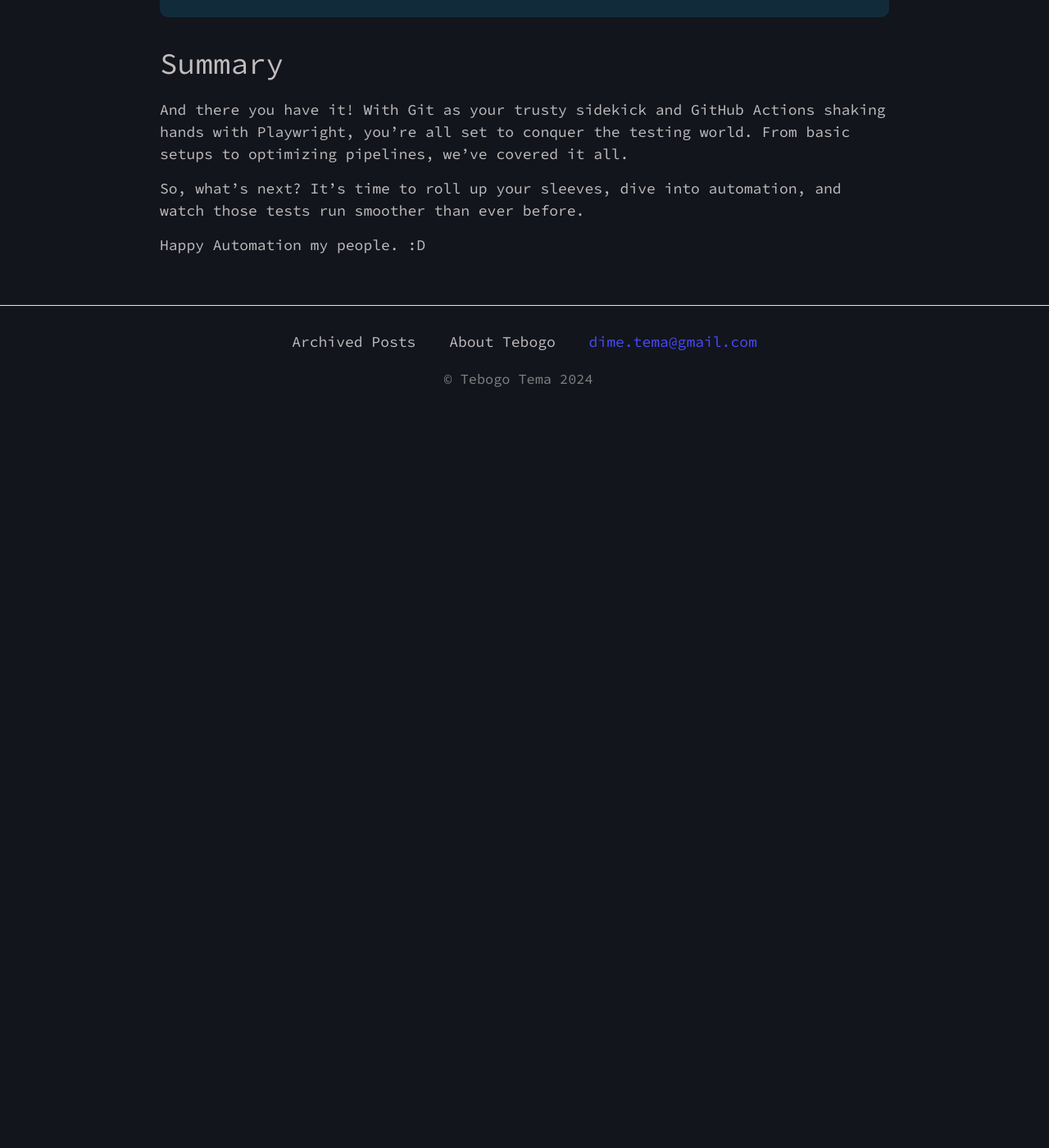
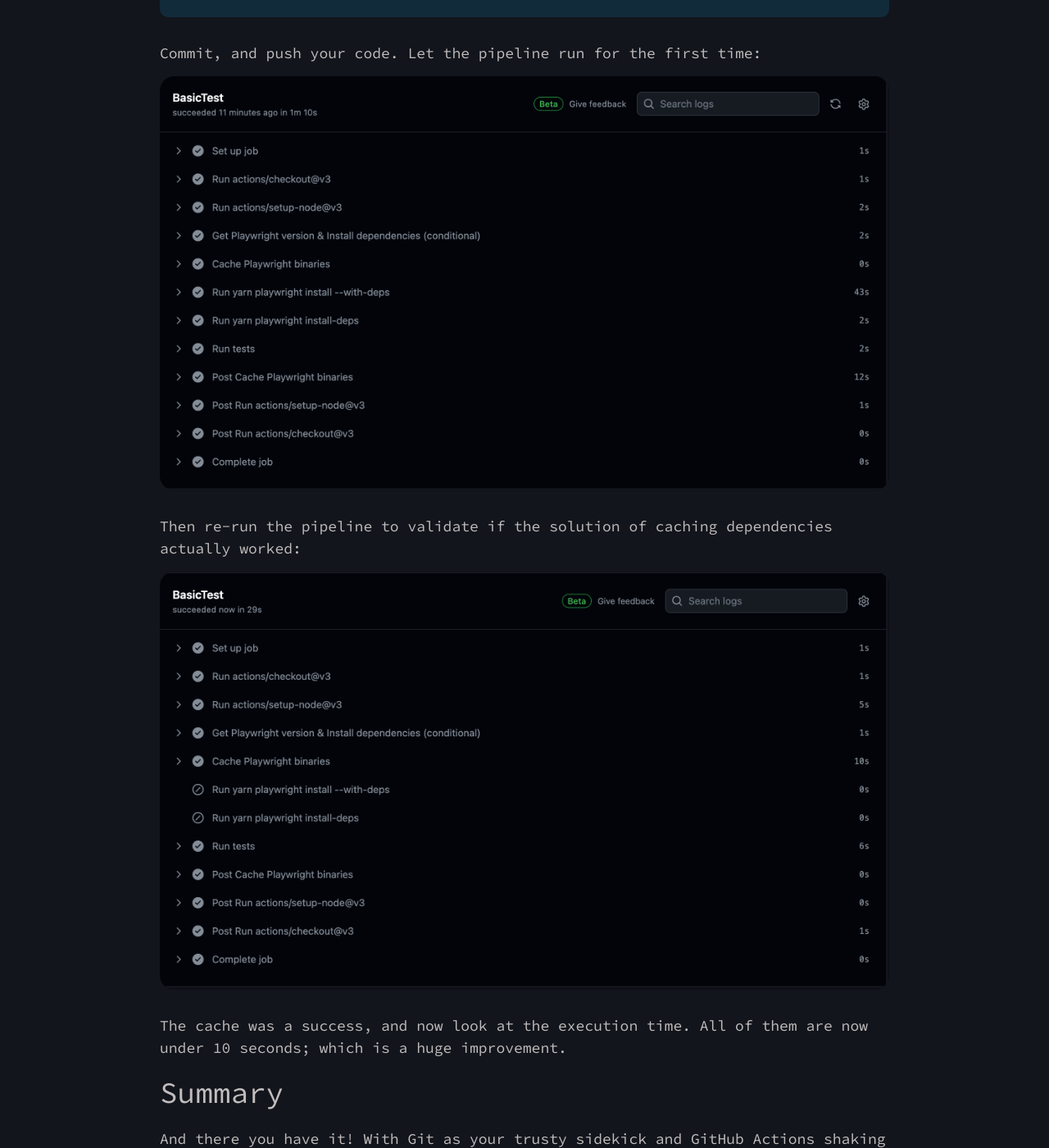
Before and after one commit to feelthedimez/feelthedimez.github.io, a Jekyll site: the page built from _posts/2024-03-01-how-to-run-playwright-tests-in-github-actions.md, in a window 1280 px wide and 1400 px high, scrolled down 10682 px. Shown: the whole window at 82% size. Built offline with Jekyll 4.4.1, drawn with Linux system fonts in a browser that asks for light colours; before the commit the page ends 11202 px from its top, so only the background shows below that.

Commit message:
complete

````diff
--- a/_posts/2024-03-01-how-to-run-playwright-tests-in-github-actions.md
+++ b/_posts/2024-03-01-how-to-run-playwright-tests-in-github-actions.md
@@ -140,12 +140,12 @@ on:
     branches: [main]
 
 jobs:
-    Basic-tests:
-        timeout-minutes: 10
-        runs-on: ubuntu-latest
-        steps:
-            - name: Demo Tests
-              run: echo 'Hello World'
+  Basic-tests:
+    timeout-minutes: 10
+    runs-on: ubuntu-latest
+    steps:
+      - name: Demo Tests
+        run: echo 'Hello World'
 ```
 
 Commit your changes, push to git, and view the pipeline run.
@@ -317,6 +317,16 @@ jobs:
         run: yarn playwright test truthy.spec.ts
 ```
 
+Commit, and push your code. Let the pipeline run for the first time:
+
+![Successful run for Cache Github Actions UI](/assets/blog-img/success-cache-run.png)
+
+Then re-run the pipeline to validate if the solution of caching dependencies actually worked:
+
+![Successful run for Cache Github Actions UI - 2](/assets/blog-img/success-cache-hit-run.png)
+
+The cache was a success, and now look at the execution time. All of them are now under 10 seconds; which is a huge improvement.
+
 ## Summary
 
 And there you have it! With Git as your trusty sidekick and GitHub Actions shaking hands with Playwright, you're all set to conquer the testing world. From basic setups to optimizing pipelines, we've covered it all.
````
Also changed, not shown: assets/blog-img/success-cache-hit-run.png (added), assets/blog-img/success-cache-run.png (added).
